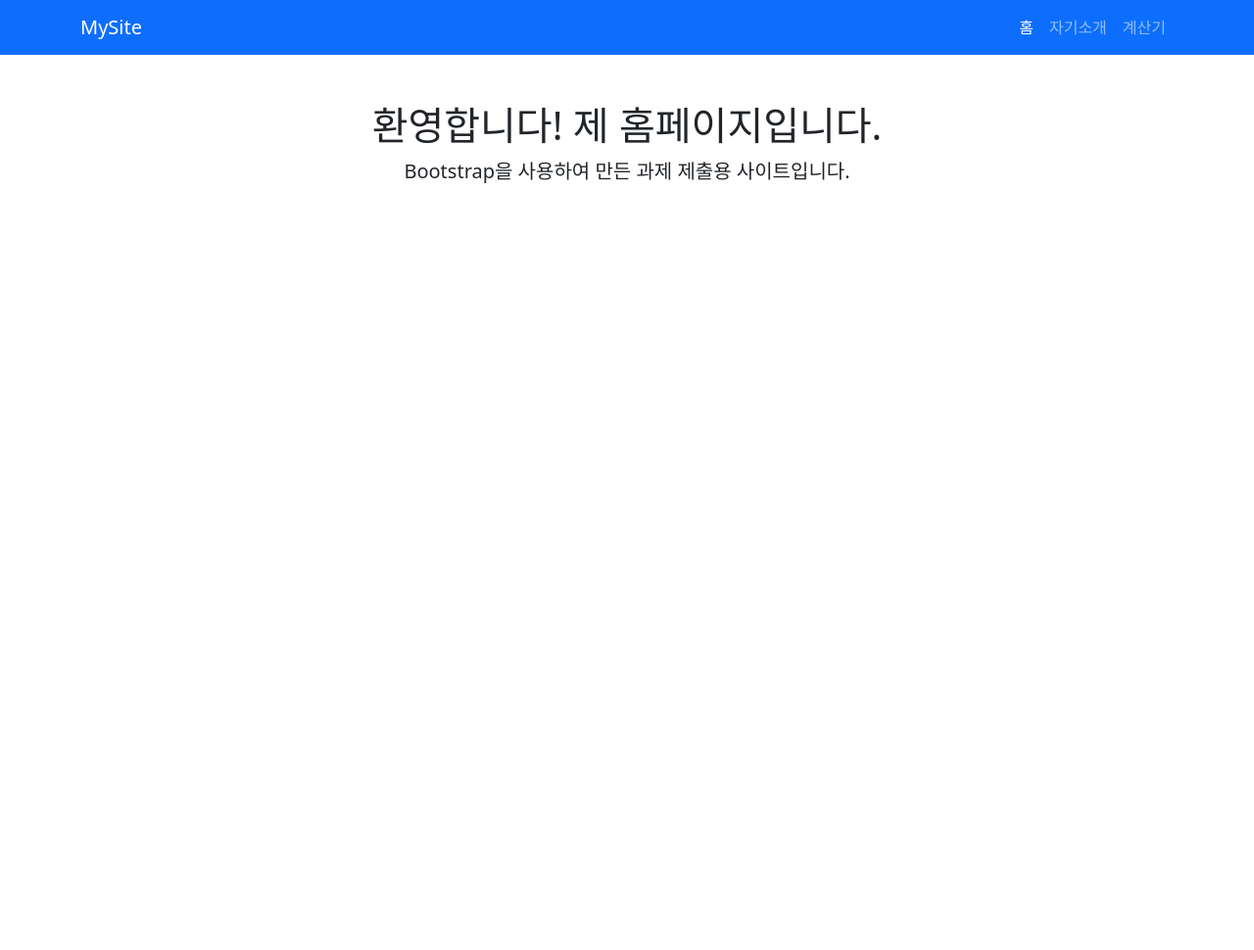
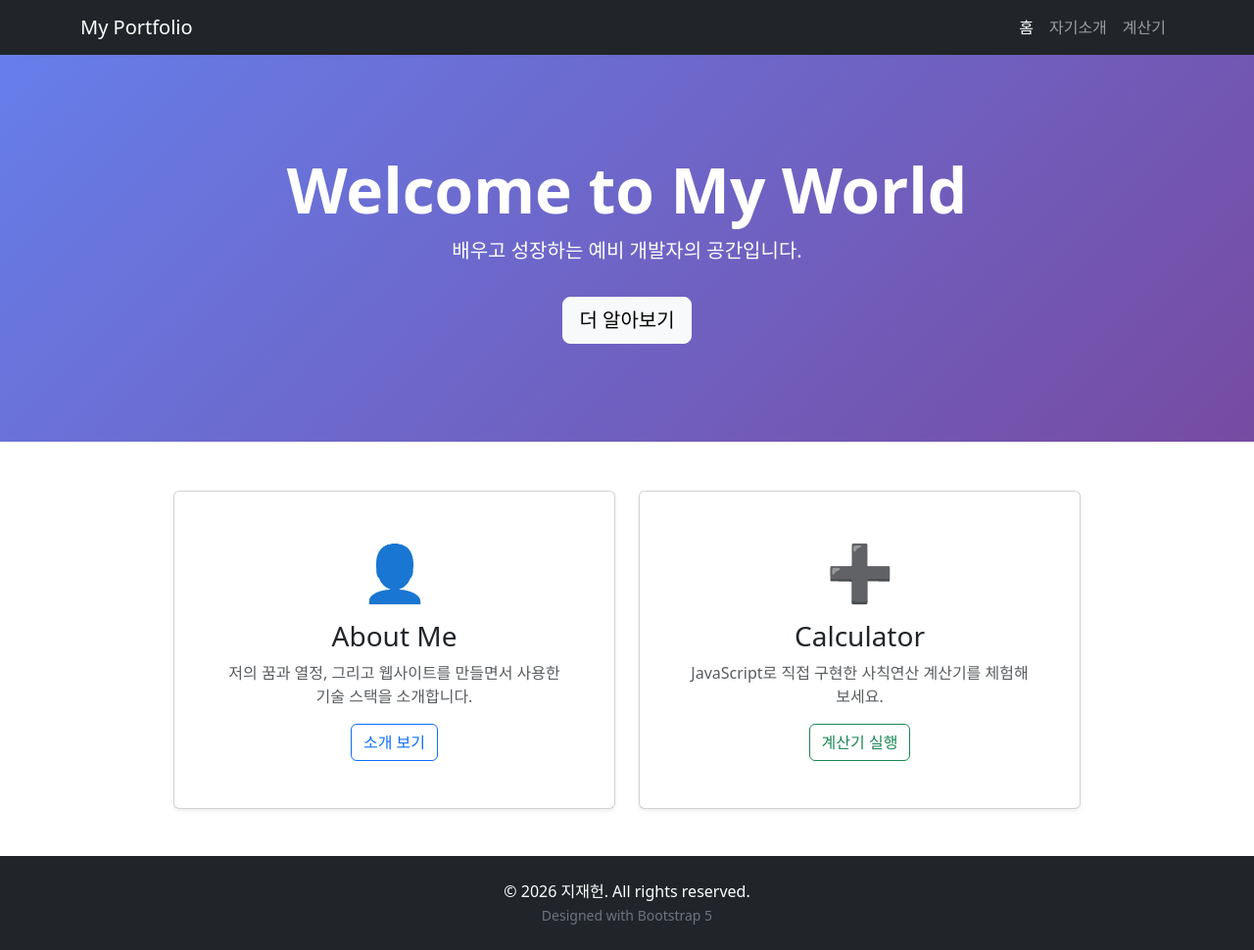
Before and after one commit to JiJaeHeon/my-homepage, a plain HTML site: page index.html in a window 1280 px wide. Shown: the whole page at 98% size. Before the commit the page ends 800 px from the top, so only its background shows below. Drawn offline with nearby package versions, Linux system fonts and the light colour scheme.

Commit message:
Add files via upload

```diff
--- a/index.html
+++ b/index.html
@@ -3,23 +3,77 @@
 <head>
     <meta charset="UTF-8">
     <meta name="viewport" content="width=device-width, initial-scale=1.0">
-    <title>나의 홈페이지</title>
+    <title>My Home - 환영합니다</title>
     <link href="https://cdn.jsdelivr.net/npm/bootstrap@5.3.0/dist/css/bootstrap.min.css" rel="stylesheet">
+    <style>
+        .hero-section {
+            background: linear-gradient(135deg, #667eea 0%, #764ba2 100%);
+            color: white;
+            padding: 100px 0;
+            margin-bottom: 50px;
+        }
+        .feature-card {
+            transition: transform 0.3s;
+            cursor: pointer;
+        }
+        .feature-card:hover {
+            transform: translateY(-10px);
+        }
+    </style>
 </head>
 <body>
-    <nav class="navbar navbar-expand-lg navbar-dark bg-primary">
+
+    <nav class="navbar navbar-expand-lg navbar-dark bg-dark sticky-top">
         <div class="container">
-            <a class="navbar-brand" href="index.html">MySite</a>
-            <div class="navbar-nav">
+            <a class="navbar-brand" href="index.html">My Portfolio</a>
+            <div class="navbar-nav ms-auto">
                 <a class="nav-link active" href="index.html">홈</a>
                 <a class="nav-link" href="about.html">자기소개</a>
                 <a class="nav-link" href="calc.html">계산기</a>
             </div>
         </div>
     </nav>
-    <div class="container mt-5 text-center">
-        <h1>환영합니다! 제 홈페이지입니다.</h1>
-        <p class="lead">Bootstrap을 사용하여 만든 과제 제출용 사이트입니다.</p>
+
+    <header class="hero-section text-center">
+        <div class="container">
+            <h1 class="display-3 fw-bold">Welcome to My World</h1>
+            <p class="lead">배우고 성장하는 예비 개발자의 공간입니다.</p>
+            <a href="about.html" class="btn btn-light btn-lg mt-3">더 알아보기</a>
+        </div>
+    </header>
+
+    <div class="container mb-5">
+        <div class="row g-4 justify-content-center">
+            <div class="col-md-5">
+                <div class="card h-100 shadow-sm feature-card" onclick="location.href='about.html'">
+                    <div class="card-body text-center p-5">
+                        <div class="display-4 mb-3 text-primary">👤</div>
+                        <h3 class="card-title">About Me</h3>
+                        <p class="card-text text-muted">저의 꿈과 열정, 그리고 웹사이트를 만들면서 사용한 기술 스택을 소개합니다.</p>
+                        <button class="btn btn-outline-primary">소개 보기</button>
+                    </div>
+                </div>
+            </div>
+
+            <div class="col-md-5">
+                <div class="card h-100 shadow-sm feature-card" onclick="location.href='calc.html'">
+                    <div class="card-body text-center p-5">
+                        <div class="display-4 mb-3 text-success">➕</div>
+                        <h3 class="card-title">Calculator</h3>
+                        <p class="card-text text-muted">JavaScript로 직접 구현한 사칙연산 계산기를 체험해보세요.</p>
+                        <button class="btn btn-outline-success">계산기 실행</button>
+                    </div>
+                </div>
+            </div>
+        </div>
     </div>
+
+    <footer class="bg-dark text-white py-4 mt-auto">
+        <div class="container text-center">
+            <p class="mb-0">© 2026 지재헌. All rights reserved.</p>
+            <small class="text-secondary">Designed with Bootstrap 5</small>
+        </div>
+    </footer>
+
 </body>
 </html>
```
